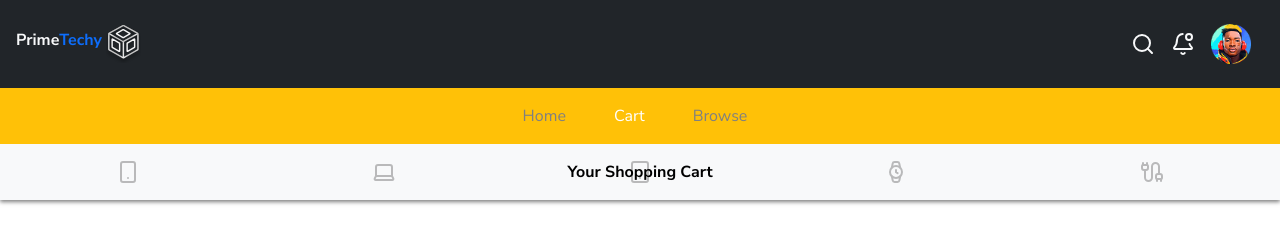
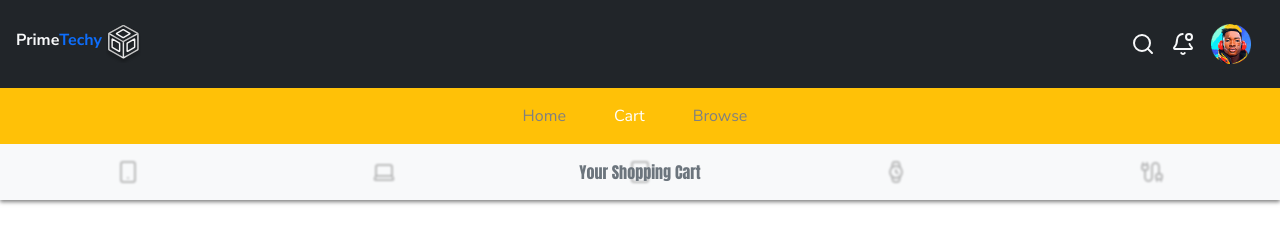
Before and after one commit to DGamer911/primeTechy, a React (Vite) app: page /cart in a window 1280 px wide. Shown: the top 250 px of the page. Built offline with nearby package versions, Linux system fonts and the light colour scheme.

Commit message:
5th commit

```diff
--- a/index.html
+++ b/index.html
@@ -6,10 +6,9 @@
     <meta name="viewport" content="width=device-width, initial-scale=1.0" />
     <link rel="preconnect" href="https://fonts.googleapis.com" />
     <link rel="preconnect" href="https://fonts.gstatic.com" crossorigin />
-    <link
-      href="https://fonts.googleapis.com/css2?family=Inter:ital,opsz,wght@0,14..32,100..900;1,14..32,100..900&family=Nunito+Sans:ital,opsz,wght@0,6..12,200..1000;1,6..12,200..1000&display=swap"
-      rel="stylesheet"
-    />
+<link rel="preconnect" href="https://fonts.googleapis.com">
+<link rel="preconnect" href="https://fonts.gstatic.com" crossorigin>
+<link href="https://fonts.googleapis.com/css2?family=Anton&family=Inter:ital,opsz,wght@0,14..32,100..900;1,14..32,100..900&family=Nunito+Sans:ital,opsz,wght@0,6..12,200..1000;1,6..12,200..1000&family=Poppins:ital,wght@0,100;0,200;0,300;0,400;0,500;0,600;0,700;0,800;0,900;1,100;1,200;1,300;1,400;1,500;1,600;1,700;1,800;1,900&display=swap" rel="stylesheet">
     <title>primetechy</title>
   </head>
   <body>
--- a/src/components/Banner.jsx
+++ b/src/components/Banner.jsx
@@ -1,15 +1,16 @@
 import { Smartphone, Laptop, Tablet, Watch, Cable } from "lucide-react";
+import "../App.css"
 function Banner({ BannerText }) {
   return (
     <div style={{boxShadow: "0 2px 4px rgba(0,0,0,0.5)"}} className="bg-light py-3 mb-2 w-100 text-center d-flex align-items-center position-relative">
-      <div className="d-flex justify-content-around w-100 opacity-25">
+      <div style={{filter:"blur(1px)"}} className=" d-flex justify-content-around w-100 opacity-25">
                 <Smartphone color="black"/>
         <Laptop color="black"/>
         <Tablet color="black"/>
         <Watch color="black"/>
         <Cable color="black"/>
       </div>
-      <span style={{transform: "translateX(-50%)"}} className=" position-absolute text-black fw-bold start-50">{BannerText}</span>
+      <span style={{transform: "translateX(-50%)", fontFamily: "Anton"}} className="position-absolute text-secondary fw-medium start-50">{BannerText}</span>
     </div>
     );
 }
```
